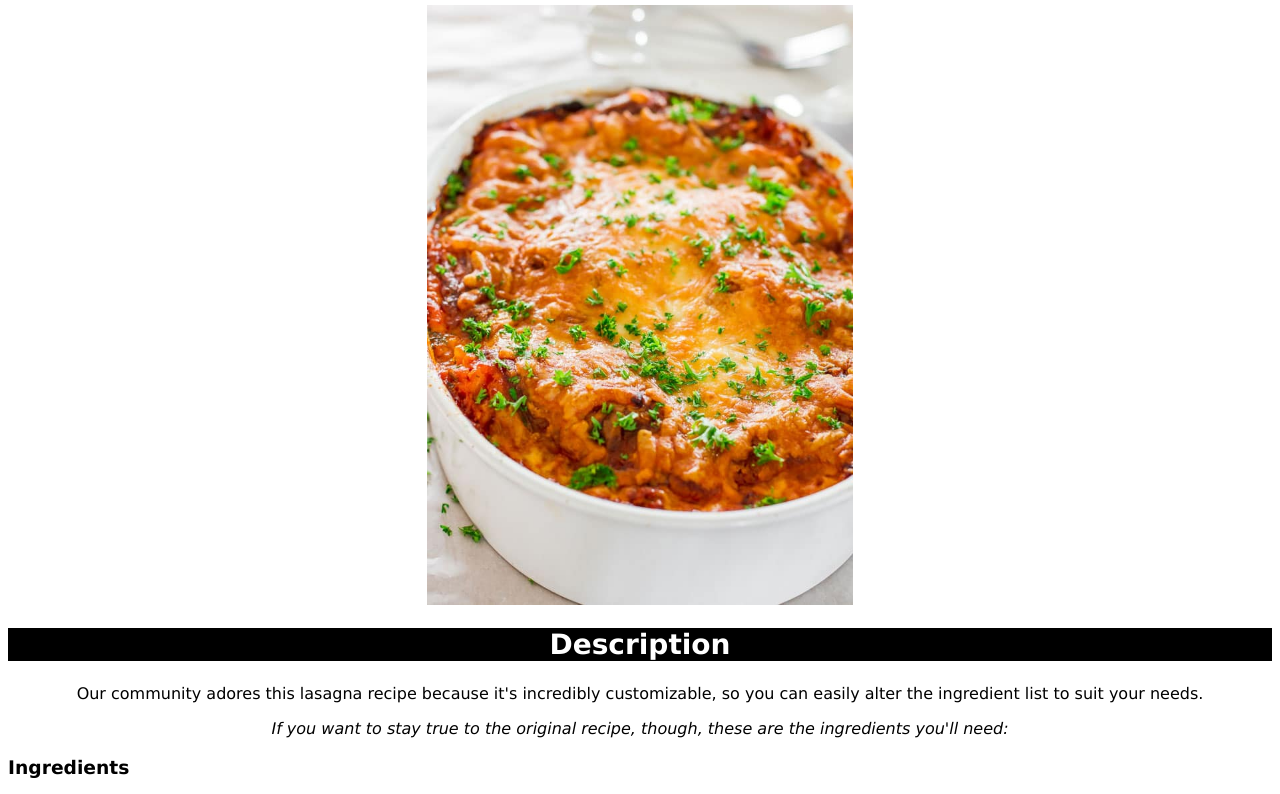
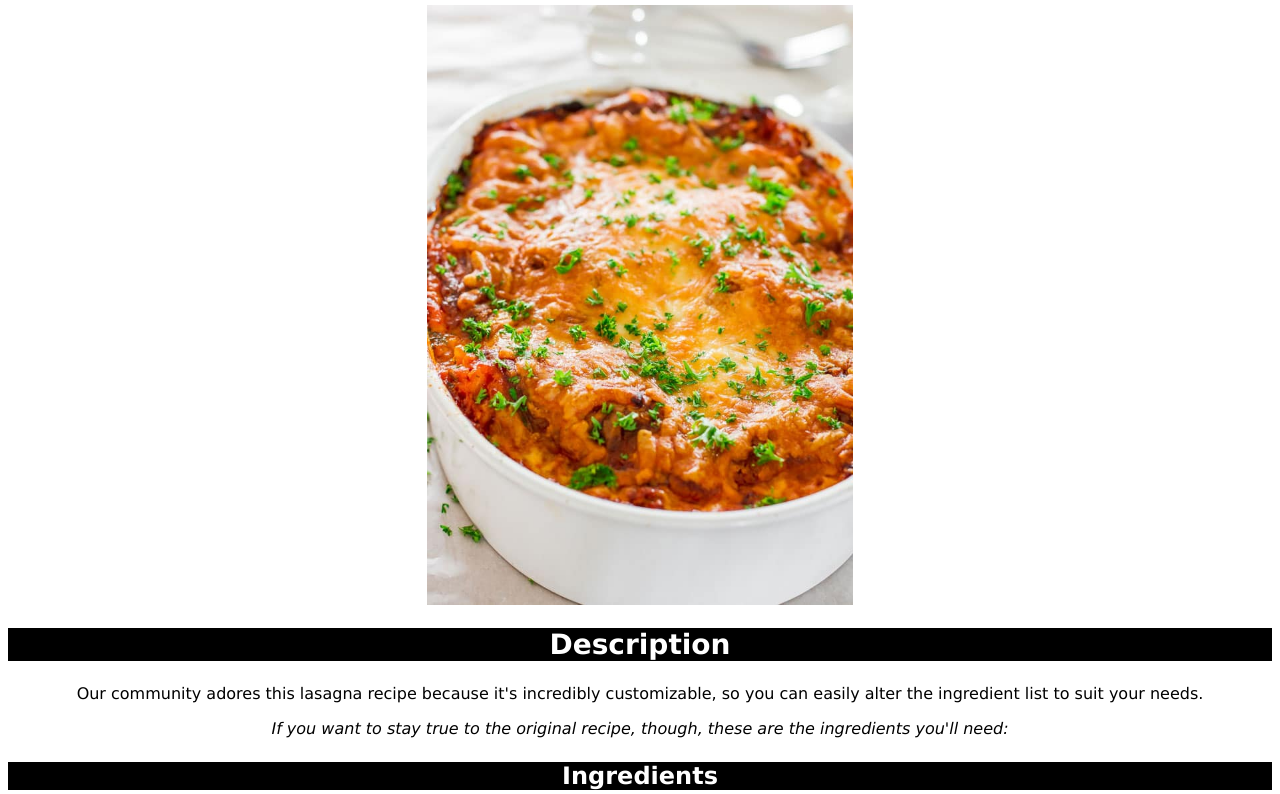
Before and after one commit to TheBrightman468/odin-recipes, a plain HTML site: page recipes/lasagna.html in a window 1280 px wide. Shown: the part 95-889 px from the top of the page. Drawn offline with Linux system fonts and the light colour scheme.

Commit message:
Add css declaration block. Add property to css dec. block

```diff
--- a/recipes/styles.css
+++ b/recipes/styles.css
@@ -30,4 +30,13 @@ p,
     background-color: rgb(0, 0, 0);
     color: rgb(255, 255, 255);
     font-size: 28px;
+    font-weight: 700;
 }
+
+.subheading.normal {
+    text-align: center;
+    background-color: #000000;
+    color: #ffffff;
+    font-size: 24px;
+    font-weight: 600;
+}
```
